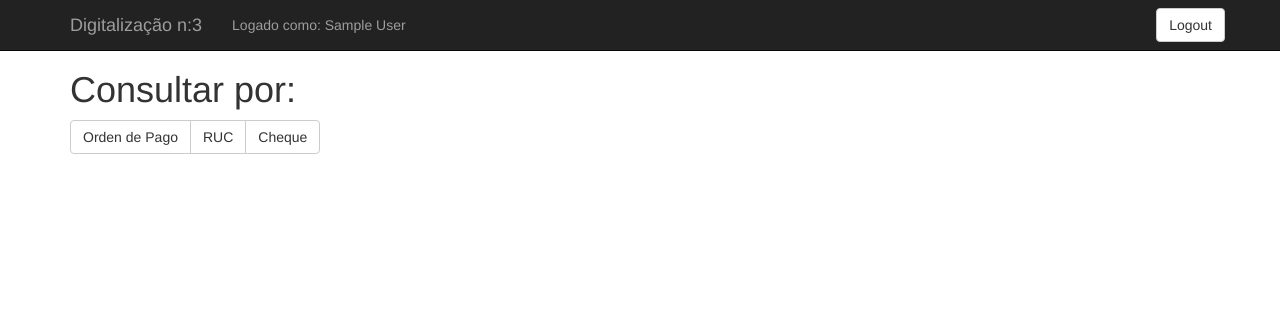
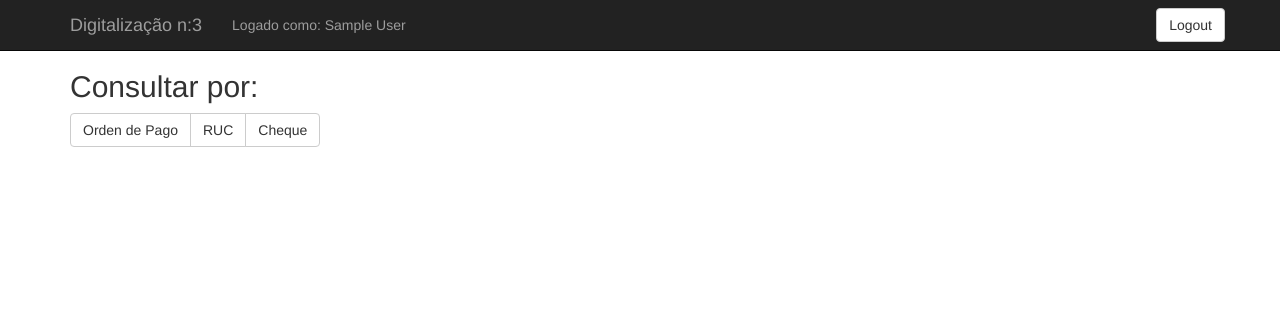
Before and after one commit to dcbacha/Digitalizacao, a PHP site: page /Digitalizacao/paginainicial.php in a window 1280 px wide. Shown: the top 311 px of the page. Run offline with PHP 8.4, Linux system fonts and the light colour scheme; the visitor is signed in with stand-in values (Sample User, id 1).

Commit message:
comentando

```diff
--- a/paginainicial.php
+++ b/paginainicial.php
@@ -6,8 +6,6 @@ include("verifica.php");
 
 
 ?>
-
-
 
 <head>
 	<meta charset="utf-8" />
@@ -58,10 +56,10 @@ include("verifica.php");
     </nav>
 
 
-    <!-- ************************************************************************************************************************************ -->
-    <div class="container" style="align-content: center; margin-top: -20px;">
-      <h1>Consultar por:</h1>
-      <div class="btn-group" role="group" aria-label="...">
+    <!-- *************************************************** Parametros de consulta **************************************************************** -->
+    <div class="container" style="margin-top: -20px;">
+      <h2>Consultar por:</h2>
+      <div class="btn-group" role="group">
         <button type="button" class="btn btn-default" id="buttonOrden">Orden de Pago</button>
         <button type="button" class="btn btn-default" id="buttonRuc">RUC</button>
         <button type="button" class="btn btn-default" id="buttonCheque">Cheque</button>
@@ -104,15 +102,13 @@ include("verifica.php");
         <span class="input-group-addon" >Empresa:</span>
 
           <?php
-            if($_SESSION['nivel'] == 3){
+          if($_SESSION['nivel'] == 3){
           ?>
-          <input class="form-control" type="text" placeholder="<?=$_SESSION['empresa'] ?>" disabled>
+            <input class="form-control" type="text" placeholder="<?=$_SESSION['empresa'] ?>" disabled>
           <?php
           }else{
           ?>
-          <!--<input type="text" class="form-control" aria-describedby="basic-addon1">-->
-
-          <select class="form-control">
+            <select class="form-control">
             <option></option>
             <option>Empresa A</option>
             <option>Empresa B</option>
@@ -147,10 +143,9 @@ include("verifica.php");
     <img src="img/spinner.gif" alt="">
     </div>
 
-
+    <!--*********************************************************** Tabela Desktop *********************************************************** -->
     <div class="container" style="margin-top: 15px; margin-left: -15px;" id="tabelaConsulta" hidden>
 
-    <!--*********************************************************** Tabela Desktop *********************************************************** -->
     <table class="table table-striped" id="tabelaDesktop">
       <thead>
         <tr>
@@ -239,9 +234,10 @@ include("verifica.php");
     </table>
     </div>
 
+
+    <!--********************************************************* Tabela Mobile ***************************************************************-->
     <div class="container" style="margin-top: 15px; margin-left: -15px;" id="tabelaConsulta2" hidden>
 
-    <!--********************************************************* Tabela Mobile ***************************************************************-->
     <table class="table table-hover" id="tabelaMobile">
       <thead>
         <tr >
```
